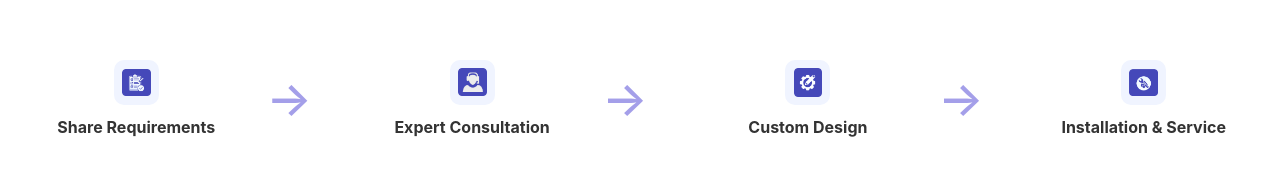
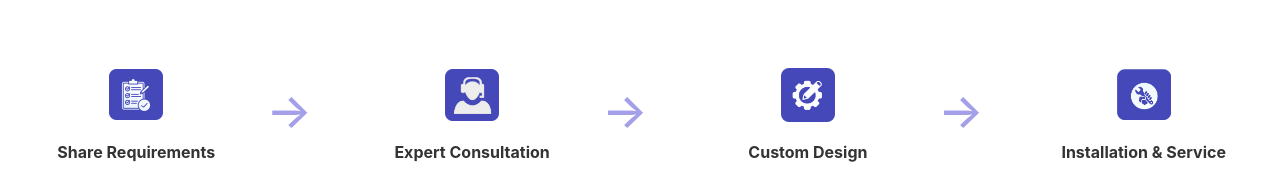
Before and after one commit to vishwasri-tech/Frontend-Fluidix, a React (Create React App) app: page /custom in a window 1280 px wide. Shown: the part 745-925 px from the top of the page. Built offline with nearby package versions, Linux system fonts and the light colour scheme.

Commit message:
hiwItworks,ourProduct,Plan2,Product

```diff
--- a/src/Components/HowItWorks.css
+++ b/src/Components/HowItWorks.css
@@ -9,7 +9,7 @@
   font-size: 32px;
   font-weight: 700;
   margin-bottom: 50px;
-  color: #08007C;
+  color: #08007c;
 }
 
 /* Container - horizontal on wide screens */
@@ -18,7 +18,7 @@
   flex-wrap: wrap;
   justify-content: center;
   align-items: center;
-  gap: 70px;             /* more gap between step groups */
+  gap: 70px; /* more gap between step groups */
   max-width: 1200px;
   margin: 0 auto;
 }
@@ -27,7 +27,7 @@
 .step-group3 {
   display: flex;
   align-items: center;
-  gap: 40px;             /* increased gap between step and arrow */
+  gap: 40px; /* increased gap between step and arrow */
 }
 
 /* single step block (icon + title) */
@@ -42,12 +42,12 @@
 
 /* icon and title */
 .step-icon {
-  width: 140px;          /* increased icon size */
+  width: 140px; /* increased icon size */
   height: 140px;
   object-fit: contain;
   margin-bottom: 12px;
-  background: none;      /* remove any background */
-  display: block;        /* ensure image is fully visible */
+  background: none; /* remove any background */
+  display: block; /* ensure image is fully visible */
 }
 
 .step-title3 {
@@ -70,16 +70,32 @@
   line-height: 1;
 }
 
+.step-icon {
+  background: none !important;
+  border: none !important;
+  box-shadow: none !important;
+  filter: none !important;
+}
+
+.step-icon {
+  width: 70px !important;
+  height: 70px !important;
+  object-fit: contain !important;
+  margin-bottom: 12px;
+  background: none !important;
+  display: block;
+}
+
 /* Responsive: stack vertically and rotate arrow down */
 @media (max-width: 768px) {
   .steps-container3 {
     flex-direction: column;
-    gap: 45px;          /* increased gap for mobile */
+    gap: 45px; /* increased gap for mobile */
   }
 
   .step-group3 {
     flex-direction: column;
-    gap: 18px;          /* arrow spacing on mobile */
+    gap: 18px; /* arrow spacing on mobile */
     align-items: center;
   }
 
@@ -102,8 +118,18 @@
 
 /* Very small screens: tighten spacing */
 @media (max-width: 400px) {
-  .section-title3 { font-size: 24px; margin-bottom: 24px; }
-  .step-icon { width: 100px; height: 100px; }
-  .arrow3 { font-size: 1.6rem; }
-  .step-title3 { font-size: 14px; }
+  .section-title3 {
+    font-size: 24px;
+    margin-bottom: 24px;
+  }
+  .step-icon {
+    width: 100px;
+    height: 100px;
+  }
+  .arrow3 {
+    font-size: 1.6rem;
+  }
+  .step-title3 {
+    font-size: 14px;
+  }
 }
--- a/src/Components/OurProducts.css
+++ b/src/Components/OurProducts.css
@@ -24,7 +24,7 @@
 .ourproducts-container {
   display: grid;
   grid-template-columns: repeat(auto-fit, minmax(300px, 1fr));
-  gap: 30px;
+  gap: 40px;
   justify-content: center;
   align-items: start;
   margin: 0 auto;
--- a/src/Components/Plan2.js
+++ b/src/Components/Plan2.js
@@ -5,7 +5,6 @@ export default function Plan2() {
   const navigate = useNavigate();
   const handleSelectPlan = (plan) => {
     navigate("/plans");
-
   };
   return (
     <div className="plan2-container">
@@ -33,8 +32,7 @@ export default function Plan2() {
           </div>
         </div>
 
- <div className="plan2-card-container">
-
+        <div className="plan2-card-container">
           <h1 className="most-popular">MOST POPULAR</h1>
           <div className="plan2-card premium highlight">
             {/* <div className="plan2-badge">MOST POPULAR</div> */}
--- a/src/Components/Products.css
+++ b/src/Components/Products.css
@@ -24,7 +24,13 @@
   padding-right: 10%;
   box-sizing: border-box;
   pointer-events: none;
+
   /* Fix: prevent clicks on inactive slides */
+  /* NEWW */
+
+  background-position: center center;
+  /* background-size: contain */ /* was cover */
+  background-repeat: no-repeat;
 }
 
 .product-background.active {
@@ -137,16 +143,3 @@
     font-size: 14px;
   }
 }
-
-@media (max-width: 576px) {
-  .hero-text-overlay h1 {
-    font-size: 24px;
-  }
-  .hero-text-overlay p {
-    font-size: 13px;
-  }
-  .know-more-btn {
-    padding: 12px 24px;
-    font-size: 14px;
-  }
-}
```
